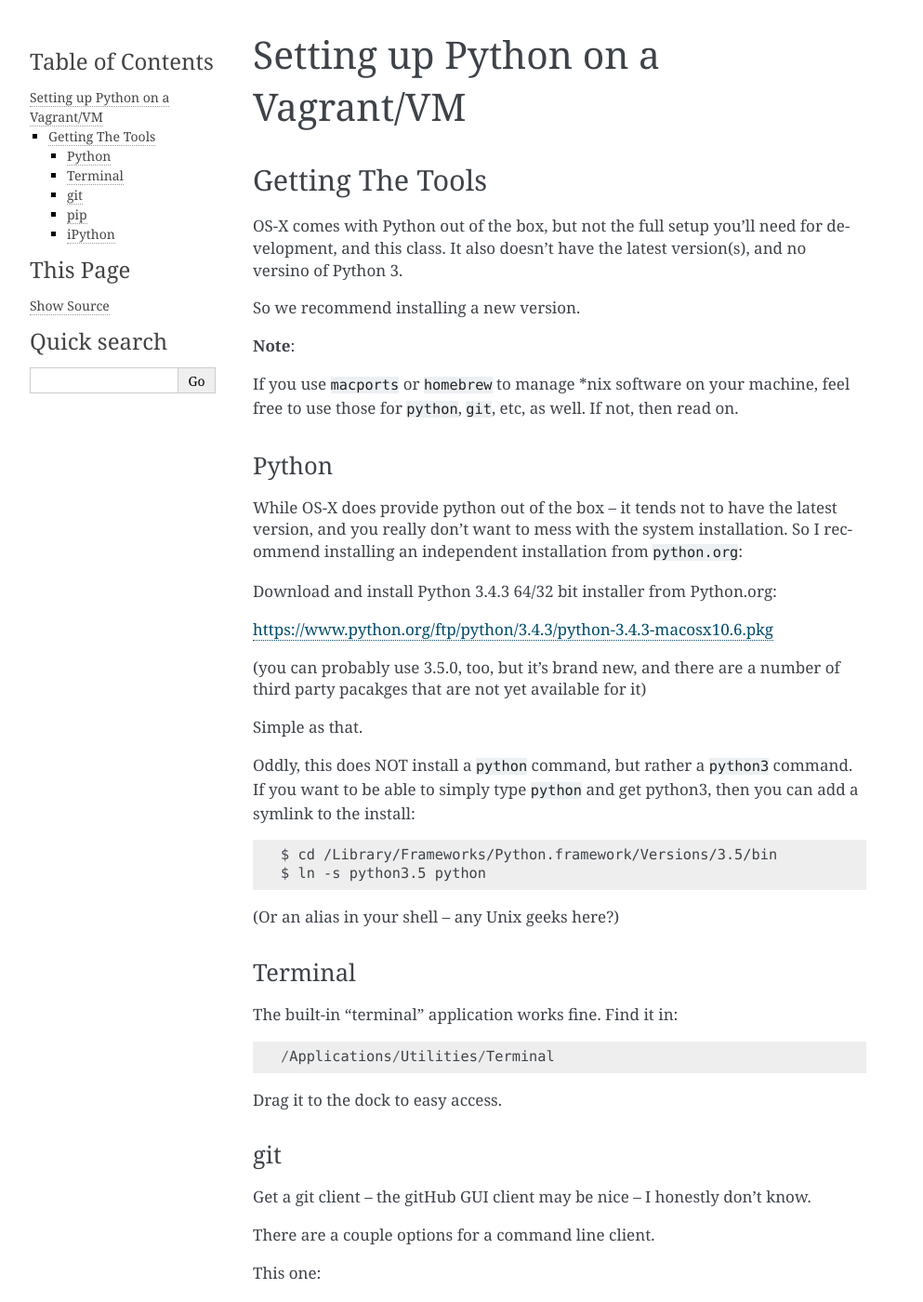
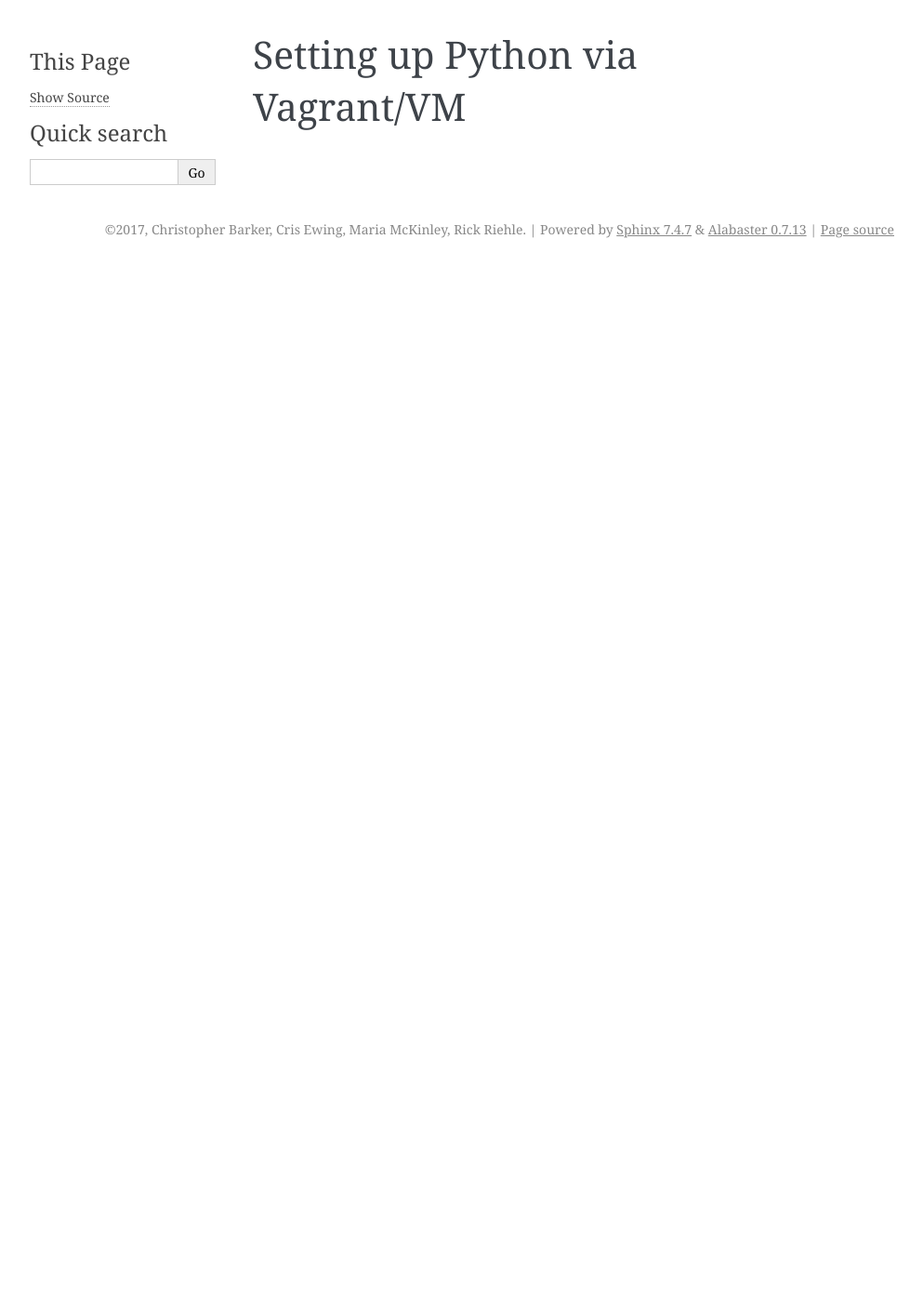
Before and after one commit to UWPCE-PythonCert/Py100, a Sphinx documentation site: the page built from source/supplemental/Vagrant.rst, in a window 1280 px wide and 1400 px high. Shown: the whole window at 93% size, without its empty margins (148-1141 px from the left). Built offline with Sphinx 7.4.7, drawn with Linux system fonts in a browser that asks for light colours; some of the changed text lies outside the part shown.

Commit message:
vagrant stub

```diff
--- a/source/supplemental/Vagrant.rst
+++ b/source/supplemental/Vagrant.rst
@@ -1,128 +1,5 @@
 .. _Vagrant:
 
-*********************************
-Setting up Python on a Vagrant/VM
-*********************************
-
-==================
-Getting The Tools
-==================
-
-.. rst-class:: left
-
-OS-X comes with Python out of the box, but not the full setup you'll need for development, and this class. It also doesn't have the latest version(s), and no versino of Python 3.
-
-So we recommend installing a new version.
-
-.. rst-class:: left
-
-**Note**:
-
-.. rst-class:: left
-
-If you use ``macports`` or ``homebrew`` to manage \*nix software on your machine, feel free to use those for ``python``, ``git``, etc, as well. If not, then read on.
-
-Python
-------
-
-While OS-X does provide python out of the box -- it tends not to have the
-latest version, and you really don't want to mess with the system
-installation. So I recommend installing an independent installation from
-``python.org``:
-
-Download and install Python 3.4.3 64/32 bit installer from Python.org:
-
-https://www.python.org/ftp/python/3.4.3/python-3.4.3-macosx10.6.pkg
-
-(you can probably use 3.5.0, too, but it's brand new, and there are a number of third party pacakges that are not yet available for it)
-
-Simple as that.
-
-Oddly, this does NOT install a ``python`` command, but rather a ``python3`` command. If you want to be able to simply type ``python`` and get python3, then you can add a symlink to the install::
-
-  $ cd /Library/Frameworks/Python.framework/Versions/3.5/bin
-  $ ln -s python3.5 python
-
-(Or an alias in your shell -- any Unix geeks here?)
-
-
-Terminal
----------
-
-The built-in "terminal" application works fine. Find it in:
-
-::
-
-  /Applications/Utilities/Terminal
-
-Drag it to the dock to easy access.
-
-
-git
-----
-
-Get a git client -- the gitHub GUI client may be nice -- I honestly don't know.
-
-There are a couple options for a command line client.
-
-This one:
-
-http://sourceforge.net/projects/git-osx-installer/
-
-Is a big download and install, but has everything you need out of the box.
-
-NOTE: if you get a warnign about it beign unsigned, you'll need to go to yoru system preferences:
-
-  "Security and Privacy"
-
-  Then check the box saying "Open Anyway". Or maybe check the box saying you can install untrused pacakges -- depends on the OS-X version
-
-This one:
-
-http://git-scm.com/download/mac
-
-Works great, but you need the XCode command line tools to run it. If you already have that, or expect to need a compiler anyway, then this is a good option.
-
-You can get XCode from the Apple App Store.
-
-(If you try running "git" on the command line after installing, it should send you there).
-
-Warning: XCode is a BIG download. Once installed, run it so it can initialize itself.
-
-After either of these is installed, the ``git`` command should work:
-
-.. code-block:: bash
-
-  $ git --version
-  git version 1.8.5.2 (Apple Git-48)
-
-pip
----
-
-``pip`` is the Python package installer. It is updated faster than python itself, so once you have python, you want to get the latest version of pip working::
-
-  $ python -m ensurepip --upgrade
-
-[first make sure that ``python`` gives you the one you want. You may need to call ``python3`` instead]
-
-It should download and install the latest ``pip``.
-
-You can now use pip to install other packages.
-
-iPython
---------
-
-One we are going to use in class is ``iPython``::
-
-  $ python3 -m pip install ipython[all]
-
-You should now be able to run ``iPython``::
-
-    Python 3.5.0 (v3.5.0:374f501f4567, Sep 12 2015, 11:00:19)
-    Type "copyright", "credits" or "license" for more information.
-
-    IPython 4.0.0 -- An enhanced Interactive Python.
-    ?         -> Introduction and overview of IPython's features.
-    %quickref -> Quick reference.
-    help      -> Python's own help system.
-    object?   -> Details about 'object', use 'object??' for extra details.
+********************************
+Setting up Python via Vagrant/VM
+********************************
```
